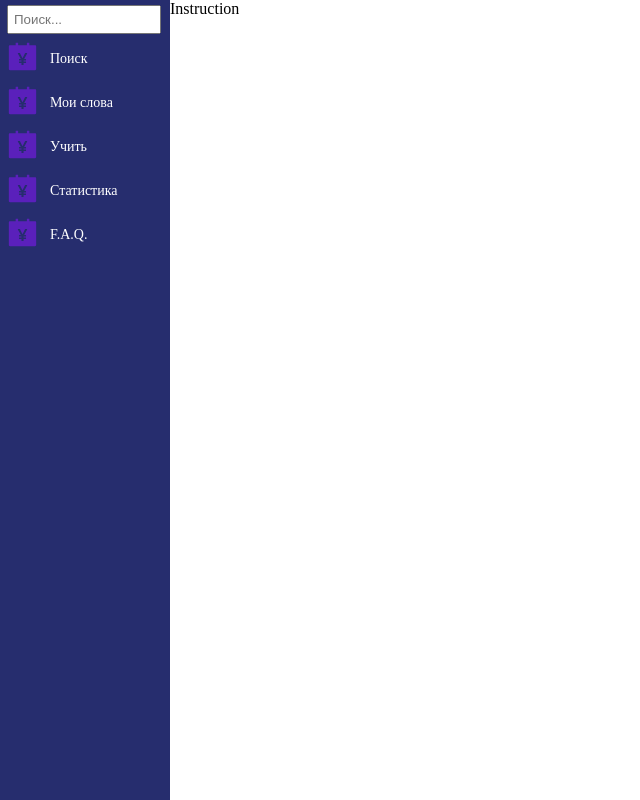
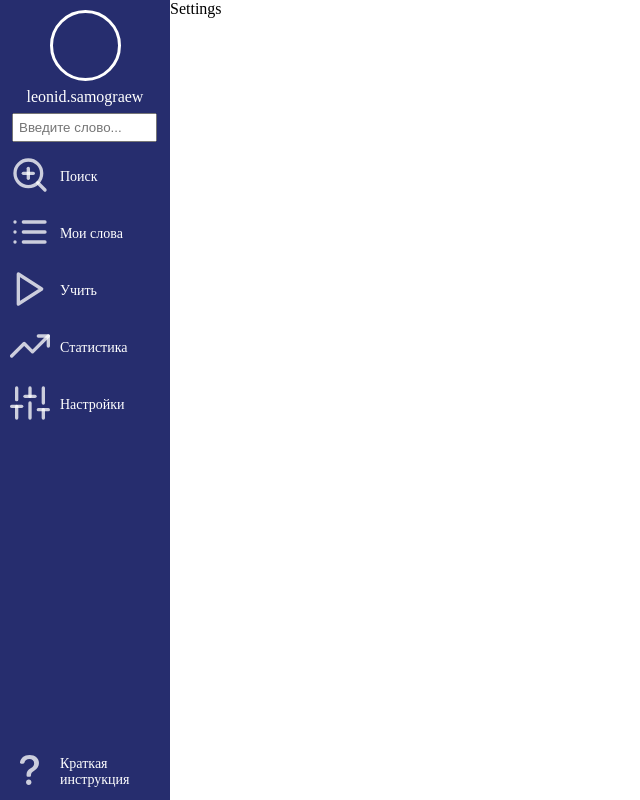
Before and after one commit to AlexCole999/second-project-eng, a React app: page /second-project-eng/Settings in a window 1280 px wide. Shown: the whole page, without its empty margins (0-640 px from the left). Built offline with nearby package versions, Linux system fonts and the light colour scheme.

Commit message:
User component prepares

```diff
--- a/src/App/Dashboard/Contacts/Contacts.tsx
+++ /dev/null
@@ -1,7 +0,0 @@
-import React from 'react'
-
-export default function Contacts() {
-  return (
-    <div>Contacts</div>
-  )
-}
--- a/src/App/Dashboard/Dashboard.tsx
+++ b/src/App/Dashboard/Dashboard.tsx
@@ -1,12 +1,12 @@
 import React from 'react'
 import './Dashboard.scss'
 import { Routes, Route } from "react-router-dom";
-import Contacts from './Contacts/Contacts';
 import DeepSearch from './DeepSearch/DeepSearch';
 import Instruction from './Instruction/Instruction';
 import Learn from './Learn/Learn';
 import MyWords from './MyWords/MyWords';
 import Statistics from './Statistics/Statistics';
+import Settings from './Settings/Settings';
 
 
 type Props = { name?: string }
@@ -20,11 +20,11 @@ export default function Dashboard({ }: Props) {
           </Route>
           <Route path="/second-project-eng/MyWords" element={<MyWords />}>
           </Route>
-          <Route path="/second-project-eng/Contacts" element={<Contacts />}>
-          </Route>
           <Route path="/second-project-eng/Learn" element={<Learn />}>
           </Route>
           <Route path="/second-project-eng/Statistics" element={<Statistics />}>
+          </Route>
+          <Route path="/second-project-eng/Settings" element={<Settings />}>
           </Route>
           <Route path='*' element={<Instruction />}>
           </Route>
--- /dev/null
+++ b/src/App/Dashboard/Settings/Settings.tsx
@@ -0,0 +1,7 @@
+import React from 'react'
+
+export default function Settings() {
+  return (
+    <div>Settings</div>
+  )
+}
--- a/src/App/Nav/Nav.scss
+++ b/src/App/Nav/Nav.scss
@@ -9,10 +9,35 @@
   &__body {
     height: 100%;
     width: 100%;
+    display: flex;
+    flex-direction: column;
+    justify-content: space-between;
+    align-items: center;
+  }
+
+  .User {
+    margin-top: 10px;
+    display: flex;
+    flex-direction: column;
+    align-items: center;
+    max-width: 170px;
+
+    &__photo {
+      height: 65px;
+      width: 65px;
+      border-radius: 50%;
+      border: 3px solid white;
+    }
+
+    &__name {
+      margin-top: 7px;
+      color: white;
+    }
+
   }
 
   &__elem {
-    padding: 5px 0px 0px 5px;
+    padding: 7px 0px 6px 10px;
     display: flex;
     align-items: center;
     justify-content: start;
@@ -25,14 +50,14 @@
 
 
   &__search {
-    width: 85%;
+    width: 82%;
     margin-left: 2px;
     padding: 5px;
   }
 
 
   &__elemicon {
-    color: rgba(107, 28, 211, 0.767);
+    color: rgba(255, 255, 255, 0.767);
   }
 
   &__elemtext {
@@ -40,4 +65,5 @@
     margin-left: 10px;
     color: white;
   }
+
 }
--- a/src/App/Nav/Nav.tsx
+++ b/src/App/Nav/Nav.tsx
@@ -1,6 +1,12 @@
 import React from 'react'
 import './Nav.scss'
 import { AiFillAccountBook } from "react-icons/ai";
+import { FiList } from "react-icons/fi";
+import { FiZoomIn } from "react-icons/fi";
+import { FiPlay } from "react-icons/fi";
+import { FiTrendingUp } from "react-icons/fi";
+import { FiSliders } from "react-icons/fi";
+import { BsQuestionLg } from "react-icons/bs";
 import { NavLink } from "react-router-dom";
 
 type Props = {}
@@ -9,38 +15,54 @@ export default function Nav({ }: Props) {
   return (
     <div className='Nav'>
       <div className="Nav__body">
+        <div className="Nav__top">
+          <div className="User">
+            <div className="User__photo"></div>
+            <div className="User__name">leonid.samograew</div>
+          </div>
           <div className="Nav__elem">
-          <input placeholder="Поиск..." className="Nav__search" type="input" />
+            <input placeholder="Введите слово..." className="Nav__search" type="input" />
           </div>
           <NavLink to={"/second-project-eng/DeepSearch"} className="Navbar-right-elem" title="Продвинутый поиск">
             <div className="Nav__elem">
-            <div className="Nav__elemicon"><AiFillAccountBook size={35} /></div>
+              <div className="Nav__elemicon"><FiZoomIn size={40} /></div>
               <div className="Nav__elemtext">Поиск</div>
             </div>
           </NavLink>
           <NavLink to={"/second-project-eng/MyWords"} className="Navbar-right-elem" title="Добавленные слова">
             <div className="Nav__elem">
-            <div className="Nav__elemicon"><AiFillAccountBook size={35} /></div>
+              <div className="Nav__elemicon"><FiList size={40} /></div>
               <div className="Nav__elemtext">Мои слова</div>
-          </div>          </NavLink>
-        <NavLink to={"/second-project-eng/Contacts"} className="Navbar-right-elem" title="Учить">
+            </div>
+          </NavLink>
+          <NavLink to={"/second-project-eng/Learn"} className="Navbar-right-elem" title="Учить">
             <div className="Nav__elem">
-            <div className="Nav__elemicon"><AiFillAccountBook size={35} /></div>
+              <div className="Nav__elemicon"><FiPlay size={40} /></div>
               <div className="Nav__elemtext">Учить</div>
-          </div>          </NavLink>
-        <NavLink to={"/second-project-eng/Learn"} className="Navbar-right-elem" title="Статистика">
+            </div>
+          </NavLink>
+          <NavLink to={"/second-project-eng/Statistics"} className="Navbar-right-elem" title="Статистика">
             <div className="Nav__elem">
-            <div className="Nav__elemicon"><AiFillAccountBook size={35} /></div>
+              <div className="Nav__elemicon"><FiTrendingUp size={40} /></div>
               <div className="Nav__elemtext">Статистика</div>
             </div>
           </NavLink>
-        <NavLink to={"/second-project-eng/Statistics"} className="Navbar-right-elem" title="F.A.Q.">
+          <NavLink to={"/second-project-eng/Settings"} className="Navbar-right-elem" title="Настройки">
             <div className="Nav__elem">
-            <div className="Nav__elemicon"><AiFillAccountBook size={35} /></div>
-            <div className="Nav__elemtext">F.A.Q.</div>
+              <div className="Nav__elemicon"><FiSliders size={40} /></div>
+              <div className="Nav__elemtext">Настройки</div>
+            </div>
+          </NavLink>
+        </div>
+        <div className="Nav__bottom">
+          <NavLink to={"/second-project-eng/Instruction"} className="Navbar-right-elem" title="F.A.Q.">
+            <div className="Nav__elem">
+              <div className="Nav__elemicon"><BsQuestionLg size={40} /></div>
+              <div className="Nav__elemtext">Краткая инструкция</div>
             </div>
           </NavLink>
         </div>
       </div>
+    </div>
   )
 }
```
Also changed, not shown: src/App/Dashboard/Settings/Settings.scss (added). Lines whose indentation alone changed are shown as unchanged.
